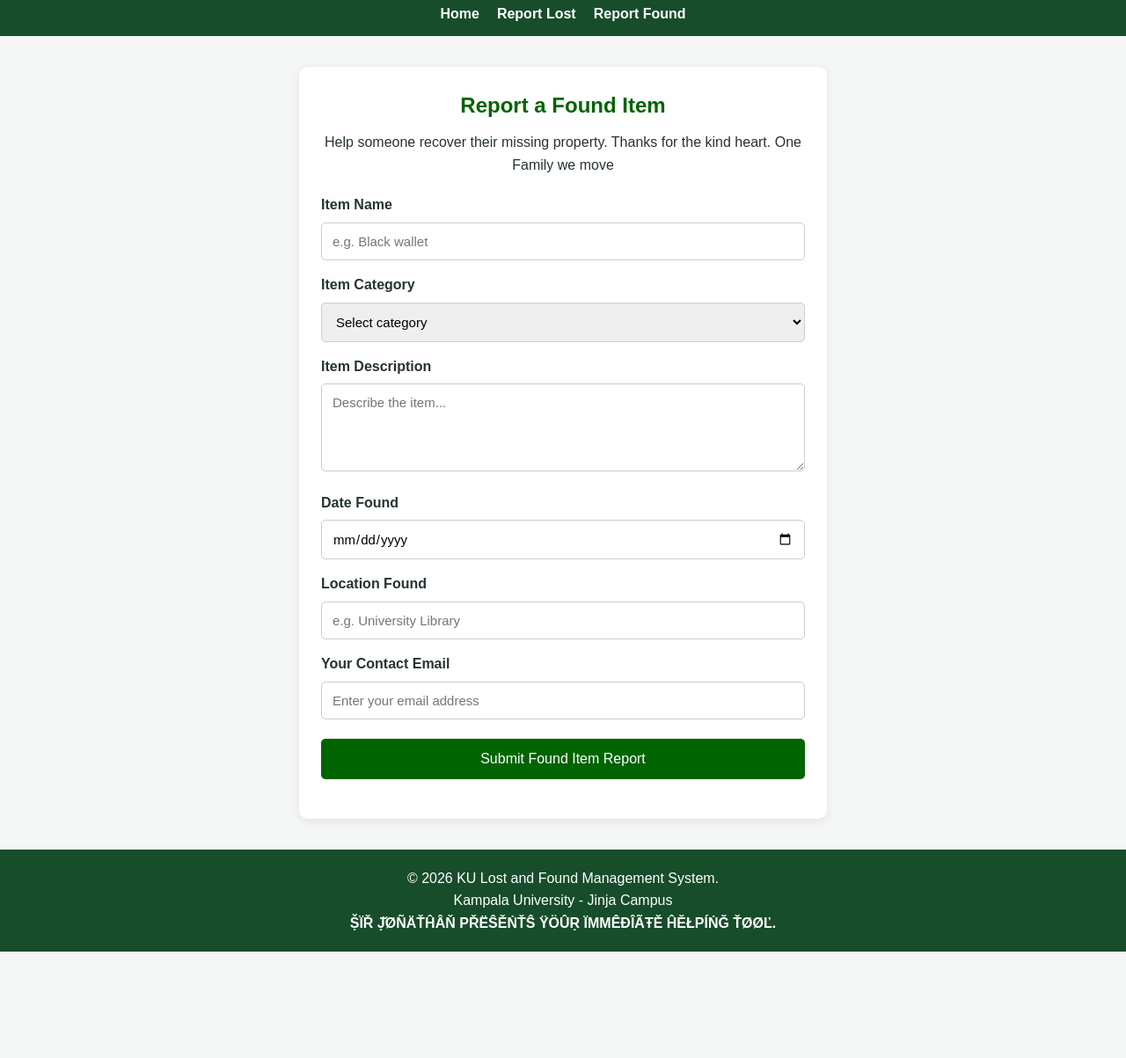
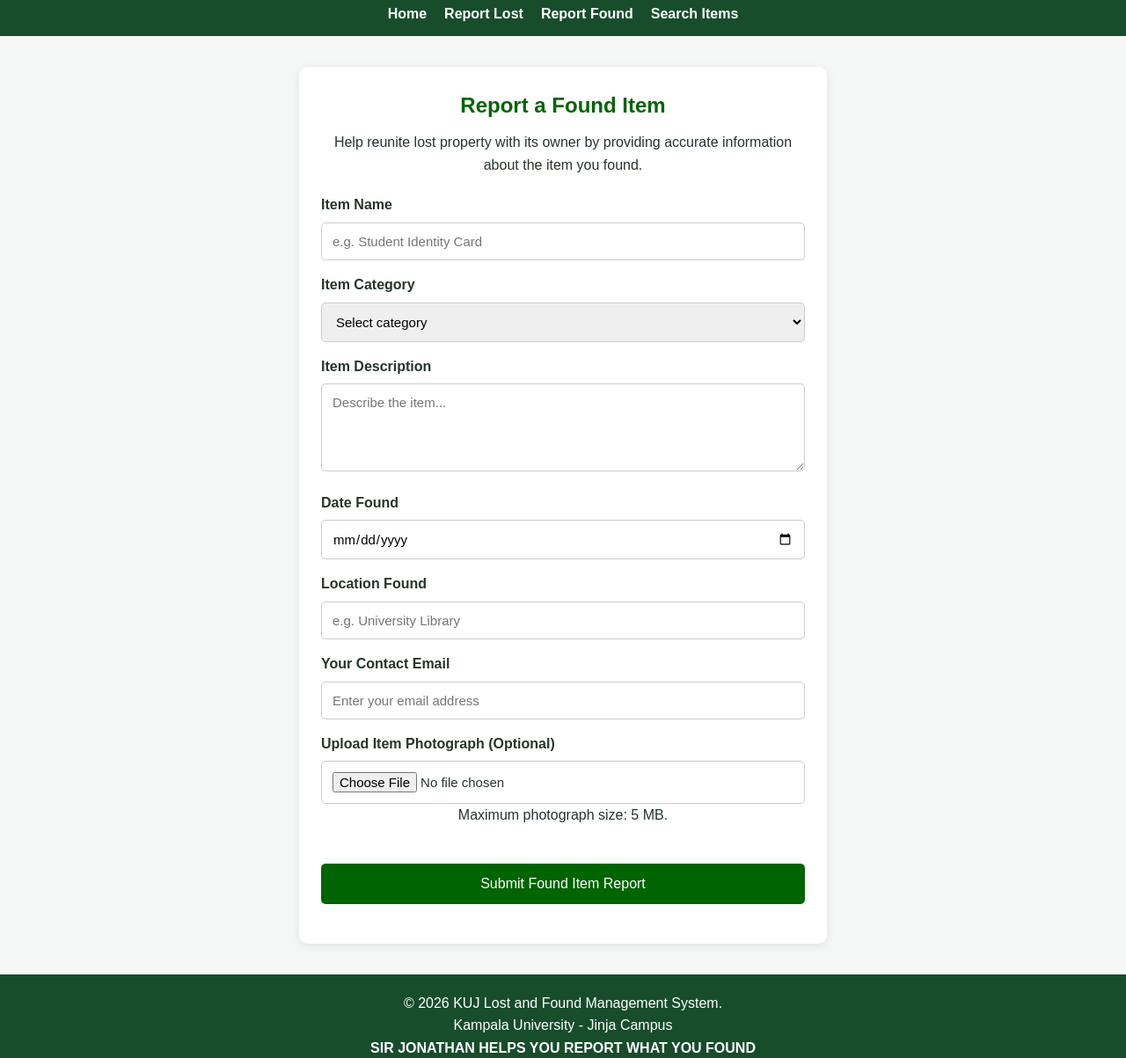
Before and after one commit to sirjonathan-pro/KU_LOST_-_FOUND, a plain HTML site: page report_found.html in a window 1280 px wide. Shown: the part 205-1408 px from the top of the page at 88% size. Before the commit the page ends 1287 px from the top, so only its background shows below. Drawn offline with Linux system fonts and the light colour scheme.

Commit message:
Revise report_found.html with updates and enhancements
Updated the title and footer text, added a search link, and improved form labels and descriptions.

```diff
--- a/report_found.html
+++ b/report_found.html
@@ -4,17 +4,15 @@
 <head>
     <meta charset="UTF-8">
     <meta name="viewport" content="width=device-width, initial-scale=1.0">
-    <title>Report Found Item | KU Lost and Found</title>
+    <title>Report Found Item | KUJ Lost and Found</title>
     <link rel="stylesheet" href="styles.css">
 </head>
+
 <body>
 
 <header>
     <h1>KUJ Lost & Found</h1>
-      <img src ="kuj.png"
-        alt="kuj.png"
-        width="50">
-
+    <img src="kuj.png" alt="KUJ Logo" width="50">
     <p>Kampala University - Jinja Campus</p>
 </header>
 
@@ -22,19 +20,27 @@
     <a href="index.html">Home</a>
     <a href="report_lost.html">Report Lost</a>
     <a href="report_found.html">Report Found</a>
+    <a href="search.html">Search Items</a>
 </nav>
 
 <main class="form-container">
 
     <h2>Report a Found Item</h2>
 
-        <p>Help someone recover their missing property. Thanks for the kind heart. One Family we move</p>
+    <p>
+        Help reunite lost property with its owner by providing
+        accurate information about the item you found.
+    </p>
 
     <form id="foundForm">
 
         <label for="foundItemName">Item Name</label>
-            <input type="text" id="foundItemName"
-                placeholder="e.g. Black wallet" required>
+        <input
+            type="text"
+            id="foundItemName"
+            placeholder="e.g. Student Identity Card"
+            required
+        >
 
         <label for="foundCategory">Item Category</label>
         <select id="foundCategory" required>
@@ -47,21 +53,53 @@
         </select>
 
         <label for="foundDescription">Item Description</label>
-            <textarea id="foundDescription"
-                placeholder="Describe the item..." required></textarea>
+        <textarea
+            id="foundDescription"
+            placeholder="Describe the item..."
+            required
+        ></textarea>
 
         <label for="dateFound">Date Found</label>
         <input type="date" id="dateFound" required>
 
         <label for="foundLocation">Location Found</label>
-            <input type="text" id="foundLocation"
-                placeholder="e.g. University Library" required>
+        <input
+            type="text"
+            id="foundLocation"
+            placeholder="e.g. University Library"
+            required
+        >
 
         <label for="finderEmail">Your Contact Email</label>
-            <input type="email" id="finderEmail"
-                placeholder="Enter your email address" required>
+        <input
+            type="email"
+            id="finderEmail"
+            placeholder="Enter your email address"
+            required
+        >
 
-            <button type="submit">Submit Found Item Report</button>
+        <!-- PHOTOGRAPH UPLOAD -->
+
+        <label for="foundItemPhoto">
+            Upload Item Photograph (Optional)
+        </label>
+
+        <input
+            type="file"
+            id="foundItemPhoto"
+            accept="image/jpeg,image/png,image/webp"
+            capture="environment"
+        >
+
+        <p>Maximum photograph size: 5 MB.</p>
+
+        <!-- IMAGE PREVIEW -->
+
+        <div id="foundPhotoPreview"></div>
+
+        <button type="submit">
+            Submit Found Item Report
+        </button>
 
         <p id="foundResult"></p>
 
@@ -70,9 +108,9 @@
 </main>
 
 <footer>
-        <p>&copy; 2026 KU Lost and Found Management System.</p>
+    <p>&copy; 2026 KUJ Lost and Found Management System.</p>
     <p>Kampala University - Jinja Campus</p>
-      <P><strong>Ṣ̌ÏŘ J̣̌ØÑÄŤĤÂŇ PŘËŜĚṄŤŜ ŸÖÛṚ ÏMMÊÐÎÃŦĚ ĤĔŁPÍṄĞ ŤØØĽ.</strong></P>
+    <p><strong>SIR JONATHAN HELPS YOU REPORT WHAT YOU FOUND</strong></p>
 </footer>
 
 <script type="module" src="script.js"></script>
```
Lines whose indentation alone changed are shown as unchanged.
